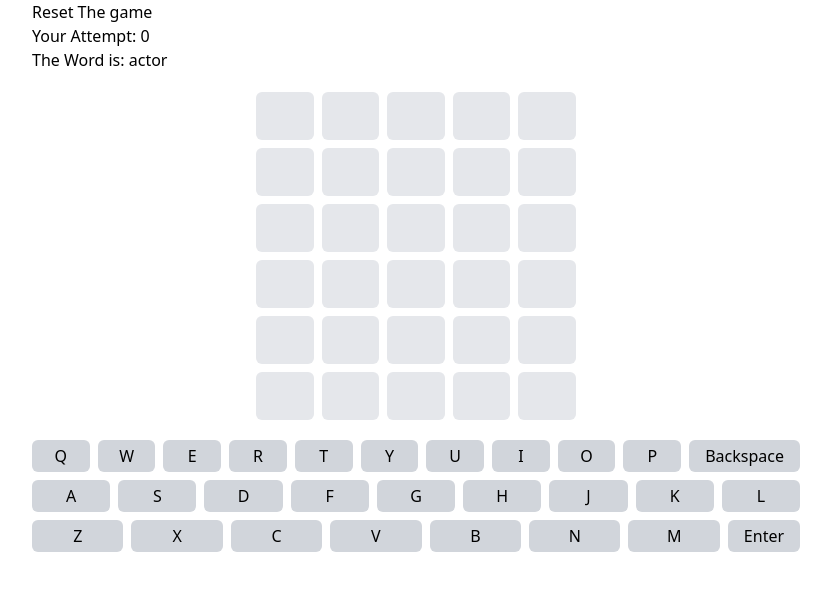
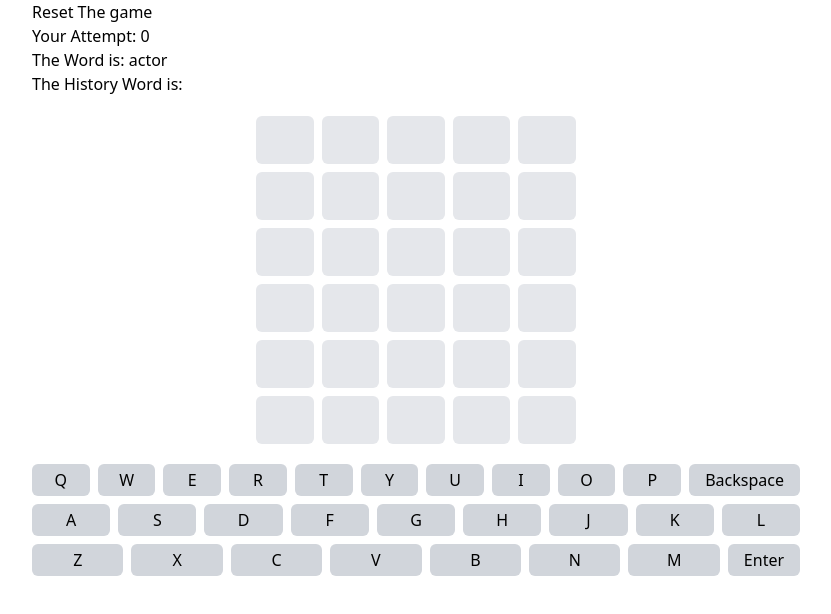
Before and after one commit to KevinPalowa/wordle, a React (Vite) app: page / in a window 1280 px wide. Shown: the top 614 px of the page, without its empty margins (224-1055 px from the left). Built offline with nearby package versions, Linux system fonts and the light colour scheme.

Commit message:
feat: updatee

```diff
--- a/src/App.tsx
+++ b/src/App.tsx
@@ -10,6 +10,7 @@ function App() {
       <button onClick={() => wordle.resetGame()}>Reset The game</button>
       <p>{`Your Attempt: ${wordle.attempts}`}</p>
       <p>{`The Word is: ${wordle.word}`}</p>
+      <p>{`The History Word is: ${wordle.yourGuessed.join(", ")}`}</p>
       <p>{wordle.isYouWin && "Kamu Menang!!!"}</p>
       <p>{wordle.isGameOver && "Game Over :(("}</p>
       <div className="grid grid-cols-5 gap-2 max-w-xs mx-auto my-5">
@@ -18,16 +19,19 @@ function App() {
             <WordBox
               key={horizontalIndex}
               variant={
-                wordle.guess[horizontalIndex] ===
+                (wordle.guess[horizontalIndex] ===
                   wordle.word[horizontalIndex] &&
-                wordle.attempts === verticalIndex &&
-                wordle.guess[horizontalIndex]
+                  wordle.attempts === verticalIndex &&
+                  wordle.guess[horizontalIndex]) ||
+                wordle.yourGuessed[verticalIndex]?.[horizontalIndex] ===
+                  wordle.word[horizontalIndex]
                   ? "success"
                   : "base"
               }
             >
               {wordle.attempts === verticalIndex &&
                 wordle.guess[horizontalIndex]}
+              {wordle.yourGuessed[verticalIndex]?.[horizontalIndex]}
             </WordBox>
           ))
         )}
--- a/src/hooks/wordle.ts
+++ b/src/hooks/wordle.ts
@@ -9,6 +9,7 @@ const useWordle = () => {
   const [maxAttempts] = useState(6);
   const [isGameOver, setIsGameOver] = useState(false);
   const [isYouWin, setIsYouWin] = useState(false);
+  const [yourGuessed, setYourGuessed] = useState<string[]>([]);
 
   useEffect(() => {
     if (attempts >= maxAttempts) {
@@ -17,13 +18,10 @@ const useWordle = () => {
   }, [attempts, maxAttempts]);
 
   const checkGuess = () => {
-    // Add your logic here to check the guess against the word
-    // and update the attempts, game over state, etc.
-    // This could involve comparing the letters, tracking correct
-    // and incorrect guesses, etc.
     const isAnswerAllowed = allowed.has(guess);
     if (isAnswerAllowed) {
       setGuess("");
+      setYourGuessed([...yourGuessed, guess]);
       setAttempts(attempts + 1);
       if (word === guess) {
         setIsYouWin(true);
@@ -34,6 +32,7 @@ const useWordle = () => {
   const resetGame = () => {
     setWord(getRandomWords());
     setGuess("");
+    setYourGuessed([]);
     setAttempts(0);
     setIsGameOver(false);
     setIsYouWin(false);
@@ -50,6 +49,7 @@ const useWordle = () => {
     checkGuess,
     resetGame,
     isYouWin,
+    yourGuessed,
   };
 };
 
```
